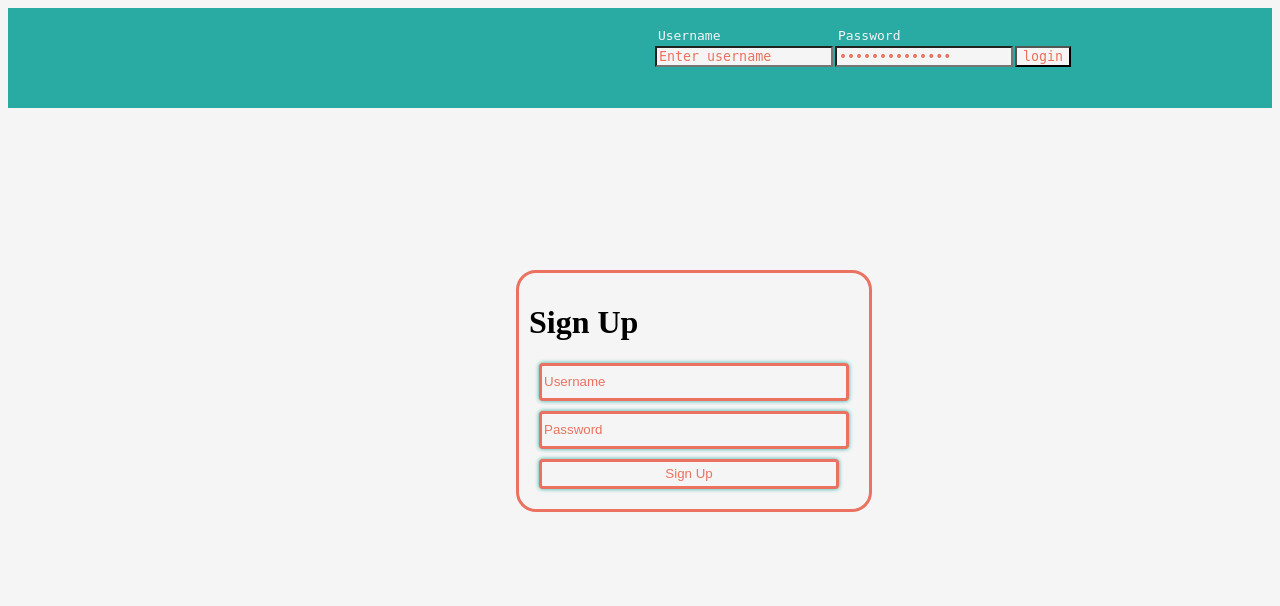
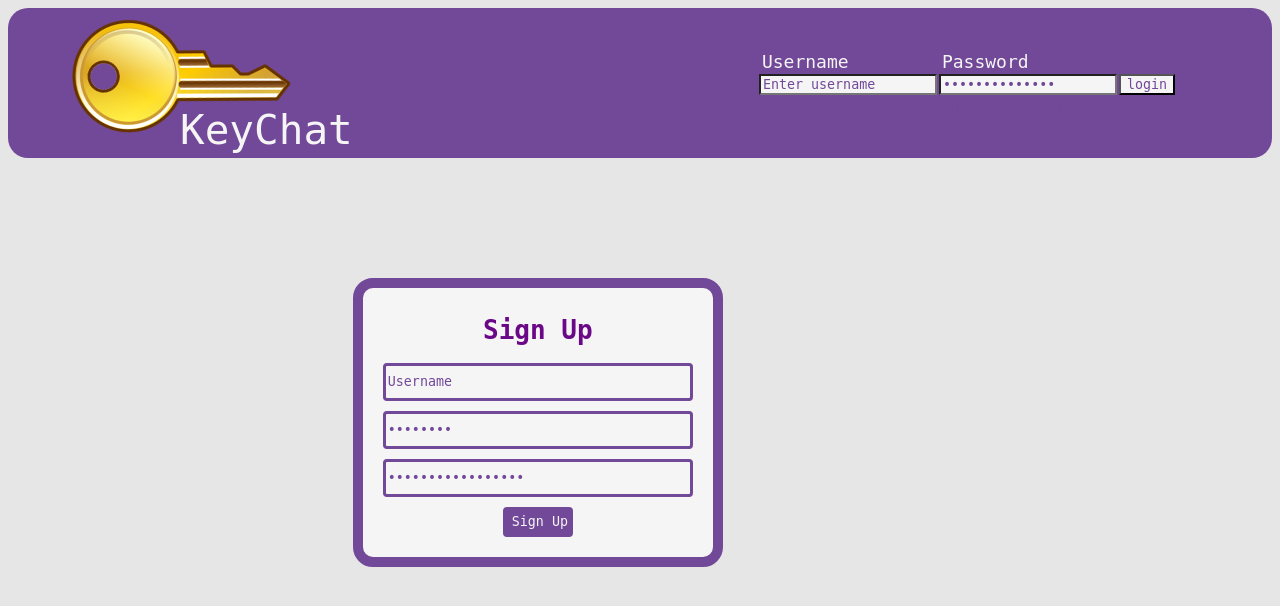
Before and after one commit to ntaylorbishop/keychat, a PHP site: page / in a window 1280 px wide. Shown: the top 606 px of the page. Run offline with PHP 8.4, Linux system fonts and the light colour scheme.

Commit message:
index/css

```diff
--- a/css/style.css
+++ b/css/style.css
@@ -1,63 +1,75 @@
 
-Body{background-color: #f5f5f5;}
+Body{background-color: #e6e6e6}
 
 .login_heading{
-background-color:#29ABA4;
-height: 100px;
-/*
+background-color:#724899;
+height: 150px;
 min-width: 980px;
-border: 3px solid #29ABA4;
+
+/*border: 3px solid #29ABA4;*/
 -moz-border-radius: 20px;
 -webkit-border-radius: 20px;
 -khtml-border-radius: 20px;
- border-radius: 20px;*/
+ border-radius: 20px;
 }
 
 div.login_block{
 float: right;
-margin-top: 17px;
-margin-right: 200px;
-/*-webkit-border-radius: 4px;
--moz-border-radius: 4px;
-border-radius: 4px;
--webkit-box-shadow: 0px 0px 4px #EB7260;
--moz-box-shadow: 0px 0px 4px #EB7260;
-box-shadow: 0px 0px 4px #EB7260;*/
+margin-top: 42px;
+margin-right: 96px;
+}
 
+img {
+        float: left;
+        margin-left:74px;
+        margin-top:-21px;
+
+        transform:rotate(232deg);
+        -ms-transform:rotate(232deg); /* IE 9 */
+        -webkit-transform:rotate(232deg); /* Safari and Chrome */
+
+        width:180px;
+        height:auto;
+}
+div.logo label {
+        font-family: monospace;
+        font-size: 41px;
+        color: #f5f5f5;
+        float: left;
+        margin-left:-82px;
+        margin-top:98px;
 }
 
 #login_form input {
+position: relative;
 font-family: monospace;
-color: #EB7260;
+color: #724899;
 background-color: #f5f5f5;
-outline-color:#EB7260;
-/*border: 3px solid #EB7260;
--webkit-border-radius: 4px;
--moz-border-radius: 4px;
-border-radius: 4px;
--webkit-box-shadow: 0px 0px 4px #EB7260;
--moz-box-shadow: 0px 0px 4px #EB7260;
-box-shadow: 0px 0px 4px #EB7260;*/
-
+outline-color:#724899;
 
 }
 
  #login_form table label {
+font-size: 18px;
 margin:3px;
 font-family: monospace;
 color:#f5f5f5;
+}
 
+div.login_block a {
+       font-family: monospace;
+       color:#724899;
 
 }
 
-div.features_singup {
+div.features_signup {
 
 font-family: Sans-serif;
 color: #f5f5f5;
 border: 3px solid #29ABA4;
--webkit-box-shadow: 0px 0px 4px #EB7260;
--moz-box-shadow: 0px 0px 4px ##EB7260;
-box-shadow: 0px 0px 4px #EB7260;
+-webkit-box-shadow: 0px 0px 4px #724899;
+-moz-box-shadow: 0px 0px 4px ##724899;
+box-shadow: 0px 0px 4px #724899;
 background-color:#29ABA4;
 min-height: 400px;
 min-width: 980px;
@@ -72,8 +84,8 @@ margin-top:30px;
 }
 
 #features {
-background-color:#EB7260;
-border: 3px solid #EB7260;
+background-color:#724899;
+border: 10px solid #724899;
 margin-left: 50px;
 margin-top: 50px;
 margin-bottom: 50px;
@@ -90,13 +102,19 @@ float: left;
 
 }
 
-#singup_form{
+h1 {
+        font-family: monospace;
+        color:#6a0888;
+        text-align: center;
+}
+
+#signup_form{
 background-color:#f5f5f5;
-border: 3px solid #EB7260;
-float: right;
+border: 10px solid #724899;
+/*float: right;*/
 display: inline-block;
 margin-top: 162px;
-margin-right: 400px;
+margin-right: 126px;
 position: relative;
 -moz-border-radius: 20px;
 -webkit-border-radius: 20px;
@@ -104,26 +122,32 @@ position: relative;
  border-radius: 20px;
  padding: 10px;
 
-
 }
 
-#singup_form input {
+#signup_form input {
 
         display: block;
         margin: 10px;
         width: 300px;
         height: 30px;
-        color: #EB7260;
+        color: #724899;
+        font-family: monospace;
         background-color: #f5f5f5;
-        outline-color:#29ABA4;
-        border: 3px solid #EB7260;
+        outline-color:#724899;
+        border: 3px solid #724899;
         -webkit-border-radius: 4px;
         -moz-border-radius: 4px;
         border-radius: 4px;
-        -webkit-box-shadow: 0px 0px 4px #29ABA4;
+        /*-webkit-box-shadow: 0px 0px 4px #29ABA4;
         -moz-box-shadow: 0px 0px 4px #29ABA4;
-        box-shadow: 0px 0px 4px #29ABA4;
+        box-shadow: 0px 0px 4px #29ABA4;*/
+}
 
 
-
+#signup_form input#submit_button {
+        margin-left: auto;
+        margin-right: auto;
+        width:70px;
+        background-color: #724899;
+        color:#f5f5f5;
 }
--- a/index.html
+++ b/index.html
@@ -6,103 +6,59 @@
                 <mate charset="utf-8" />
                 <link rel="stylesheet" type="text/css" href="css/style.css">
         </head>
-
         <body>
-
                 <div class="login_heading">
-
-                        <div class="loggo">
-
+                        <div class="logo">
+                            <img src="key-icon.PNG">
+                            <label>KeyChat</label>
                         </div>
-
                         <div class="login_block">
-
                                 <form id="login_form">
-
                                         <table cellspacing="0">
-
                                                         <tr>
-
-                                                        <td>
-
+                                                            <td>
                                                                 <label> Username </label>
-
-                                                        </td>
-
-
-                                                        <td>
-
+                                                            </td>
+                                                            <td>
                                                                 <label> Password </label>
+                                                            </td>
 
                                                         </tr>
-
-
-
                                                         <tr>
-
-                                                        <td>
-
+                                                            <td>
                                                                 <input type="text" name="user" value="Enter username">
-                                                        </td>
-
-                                                        <td>
-
+                                                            </td>
+                                                            <td>
                                                                  <input type="password" name="pwd" value="Enter password" >
-
-                                                        </td>
-
-                                                        <td class="loginbutton">
-
+                                                            </td>
+                                                            <td>
                                                                 <input type="submit" value="login">
-
-
-                                                        </td>
-
-                                                </tr>
-
+                                                            </td>
+                                                        </tr>
+                                                        <tr>
+                                                            <td>
+                                                            </td>
+                                                            <td>
+                                                                <a rel="nofollow" href="https://www.facebook.com/recover/initiate">Forgot your password?</a>
+                                                            </td>
+                                                        </tr>
                                         </table>
-
                                 </form>
-
                         </div>
-
-                </div>
-
-
-
-
-
-
-
-
-                        <div id="singup_form">
-
+                        <div id="signup_form">
                                 <h1>Sign Up</h1>
-
                                 <form action="php/reg.php" method="POST">
 
 
                                         <input name="username"  type="text" value="Username">
+                                        <input name="password"  type="password" value="Password">
+                                        <input name="password"  type="password" value="Re-Enter Password">
 
-                                        <input name="passwd"  type="passwd" value="Password">
-
-
-                                        <input type="submit" value="Sign Up">
-
+                                        <input type="submit" value="Sign Up" id="submit_button">
                                 </form>
-
                          </div>
 
 
 
-
-
-
-
-
-
         </body>
-
-
-
 </html>
```
